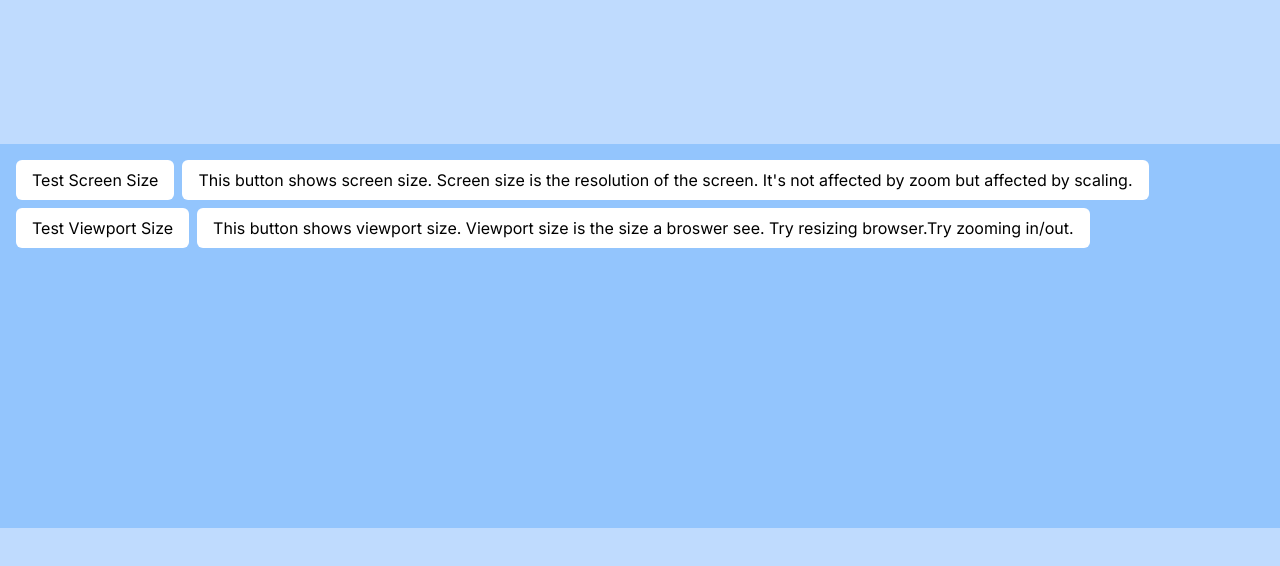
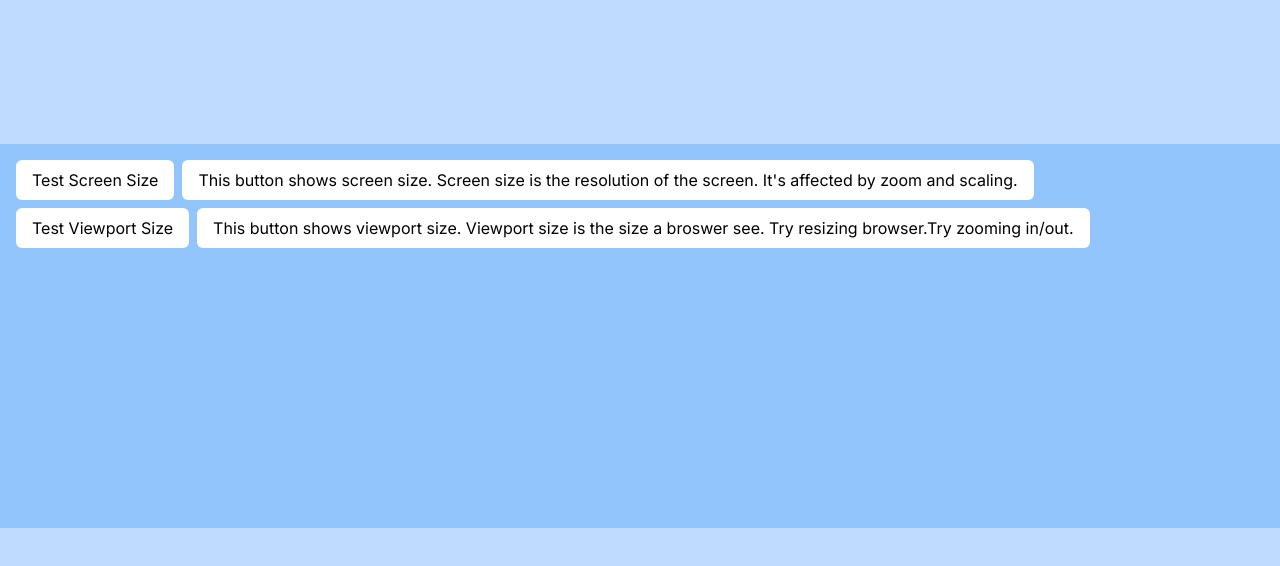
Before and after one commit to ChanathipK/cure_example_site, a Next.js app: page /example-6 in a window 1280 px wide. Shown: the top 566 px of the page. Built offline with nearby package versions, Linux system fonts and the light colour scheme.

Commit message:
fix misconception

```diff
--- a/src/app/example-6/page.tsx
+++ b/src/app/example-6/page.tsx
@@ -20,7 +20,7 @@ export default function ExampleSix() {
                 <div className="h-96 bg-blue-300 p-4">
                     <div className="flex gap-2">
                         <button className="px-4 py-2 bg-white rounded-md hover:bg-slate-100 active:bg-slate-200" onClick={testScreenSize}>Test Screen Size</button>
-                        <p className="px-4 py-2 bg-white rounded-md">This button shows screen size. Screen size is the resolution of the screen. It's not affected by zoom but affected by scaling.</p>
+                        <p className="px-4 py-2 bg-white rounded-md">This button shows screen size. Screen size is the resolution of the screen. It's affected by zoom and scaling.</p>
                     </div>
                     <div className="flex gap-2 mt-2">
                         <button className="px-4 py-2 bg-white rounded-md hover:bg-slate-100 active:bg-slate-200" onClick={testViewportSize}>Test Viewport Size</button>
```
